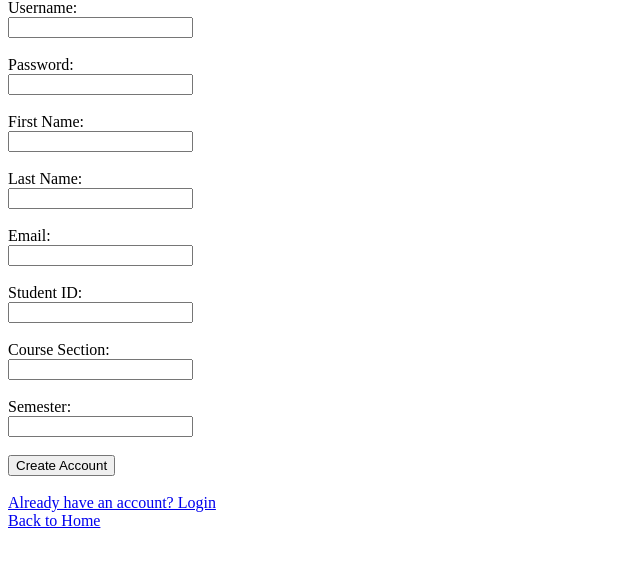
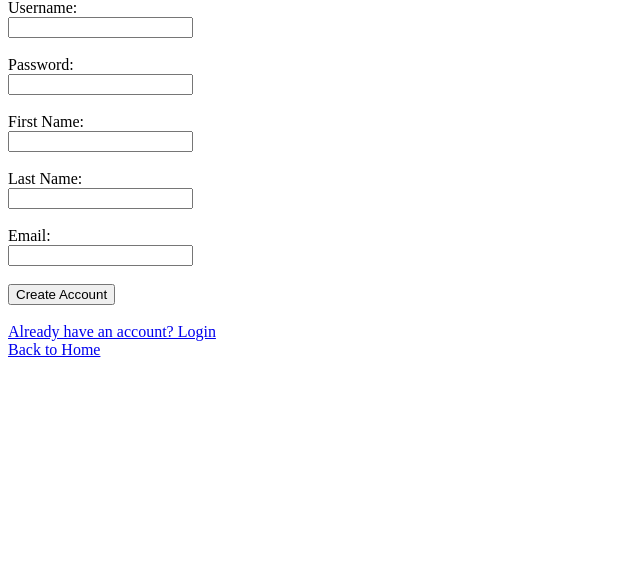
Before and after one commit to brandonduke81a/module_7_flask, a Flask app: page /register in a window 1280 px wide. Shown: the part 81-648 px from the top of the page, without its empty margins (0-640 px from the left). Run offline with Flask 3, Linux system fonts and the light colour scheme.

Commit message:
Clean up register form, add admin delete user feature

```diff
--- a/templates/register.html
+++ b/templates/register.html
@@ -25,15 +25,6 @@
     <label>Email:</label><br>
     <input type="email" name="email" required><br><br>
 
-    <label>Student ID:</label><br>
-    <input type="text" name="student_id" required><br><br>
-
-    <label>Course Section:</label><br>
-    <input type="text" name="course_section" required><br><br>
-
-    <label>Semester:</label><br>
-    <input type="text" name="semester" required><br><br>
-
     <button type="submit">Create Account</button>
 
 </form>
--- a/web_app.py
+++ b/web_app.py
@@ -16,17 +16,11 @@ db = SQLAlchemy(app)
 
 class User(db.Model):
     id = db.Column(db.Integer, primary_key=True)
-
     username = db.Column(db.String(100), unique=True, nullable=False)
     password_hash = db.Column(db.String(255), nullable=False)
-
     first_name = db.Column(db.String(100))
     last_name = db.Column(db.String(100))
     email = db.Column(db.String(150))
-    student_id = db.Column(db.String(50))
-    course_section = db.Column(db.String(50))
-    semester = db.Column(db.String(50))
-
     is_admin = db.Column(db.Boolean, default=False)
 
     def set_password(self, password):
@@ -45,7 +39,6 @@ class Deal(db.Model):
     annual_debt_service = db.Column(db.Float, nullable=False)
     total_project_cost = db.Column(db.Float, nullable=False)
     created_at = db.Column(db.DateTime, default=datetime.utcnow)
-
     user_id = db.Column(db.Integer, nullable=False)
 
     def effective_gross_income(self):
@@ -126,14 +119,10 @@ def register():
             username=username,
             first_name=request.form.get("first_name", "").strip(),
             last_name=request.form.get("last_name", "").strip(),
-            email=request.form.get("email", "").strip(),
-            student_id=request.form.get("student_id", "").strip(),
-            course_section=request.form.get("course_section", "").strip(),
-            semester=request.form.get("semester", "").strip()
+            email=request.form.get("email", "").strip()
         )
 
         new_user.set_password(password)
-
         db.session.add(new_user)
         db.session.commit()
 
@@ -154,7 +143,6 @@ def login():
             session["user_id"] = user.id
             session["username"] = user.username
             session["is_admin"] = user.is_admin
-
             return redirect(url_for("dashboard"))
 
         return "Invalid credentials", 401
@@ -180,7 +168,6 @@ def admin_login():
             session["user_id"] = user.id
             session["username"] = user.username
             session["is_admin"] = True
-
             return redirect(url_for("admin_users"))
 
         return "Invalid admin credentials", 401
@@ -193,6 +180,17 @@ def admin_login():
 def admin_users():
     users = User.query.all()
     return render_template("admin_users.html", users=users)
+
+
+@app.route("/admin/delete_user/<int:user_id>")
+@admin_required
+def delete_user(user_id):
+    user = db.session.get(User, user_id)
+    if user and not user.is_admin:
+        Deal.query.filter_by(user_id=user_id).delete()
+        db.session.delete(user)
+        db.session.commit()
+    return redirect(url_for("admin_users"))
 
 
 @app.route("/make_admin/<int:user_id>")
@@ -231,7 +229,6 @@ def dashboard():
 
         db.session.add(deal)
         db.session.commit()
-
         return redirect(url_for("dashboard"))
 
     deals = Deal.query.filter_by(user_id=session["user_id"]).all()
```
Also changed, not shown: templates/admin_users.html (+8 -0 lines).
